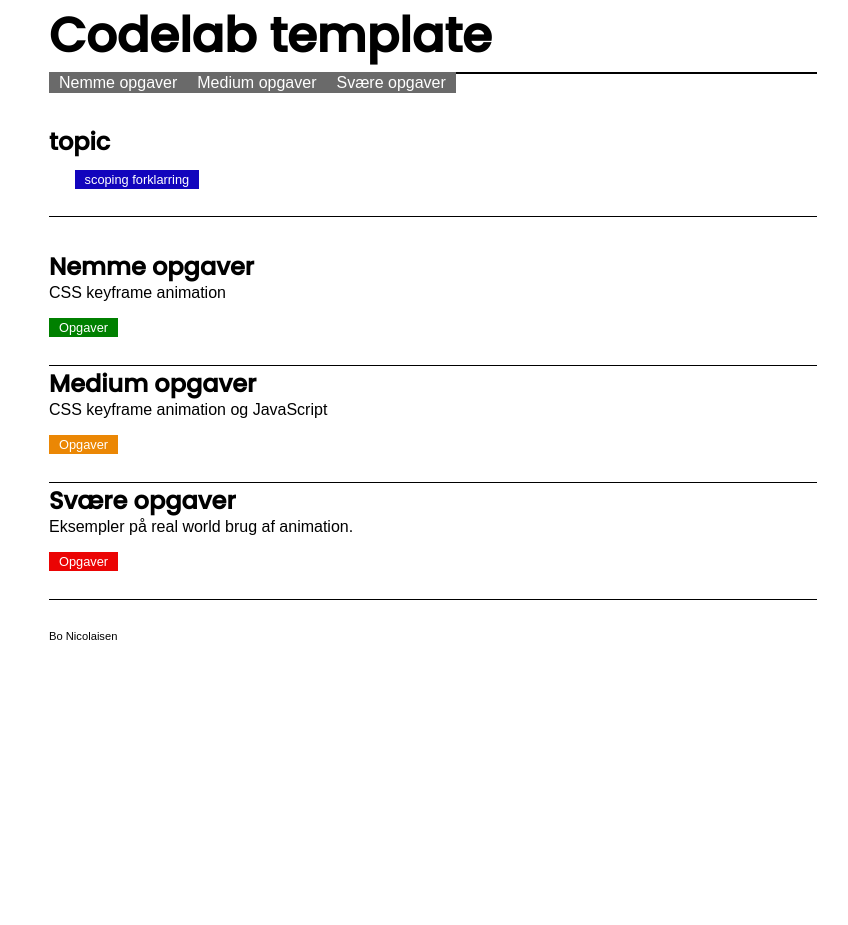
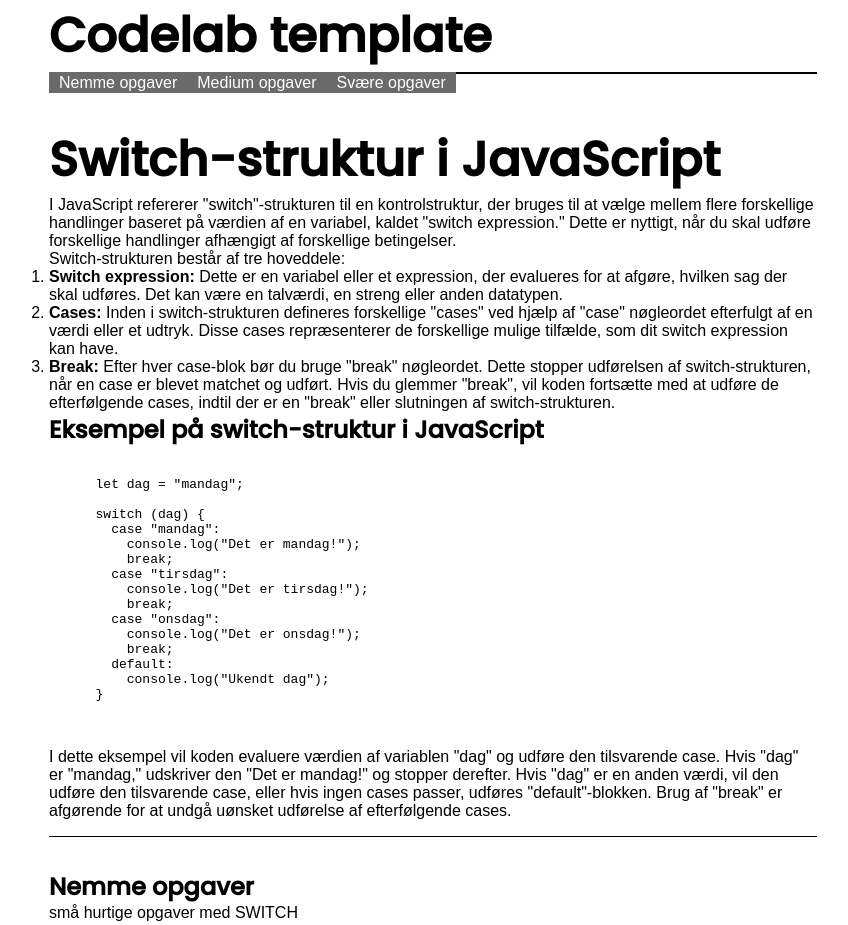
Before and after one commit to bo-nicolaisen/switch-codelab, a plain HTML site: page index.html in a window 1280 px wide. Shown: the top 925 px of the page, without its empty margins (15-863 px from the left). Before the commit the page ends 800 px from the top, so only its background shows below. Drawn offline with Linux system fonts and the light colour scheme; a web font is replaced by a local one.

Commit message:
explanation
added explanation to frontpage

```diff
--- a/index.html
+++ b/index.html
@@ -23,13 +23,68 @@
             <!-- menu generated by js from sections by id -->
         </nav>
         <article class="mainDescription">
+            <h1>Switch-struktur i JavaScript</h1>
+            <p>
+                I JavaScript refererer "switch"-strukturen til en kontrolstruktur, der bruges til at vælge mellem flere
+                forskellige
+                handlinger baseret på værdien af en variabel, kaldet "switch expression." Dette er nyttigt, når du skal
+                udføre
+                forskellige handlinger afhængigt af forskellige betingelser.
+            </p>
+            <p>
+                Switch-strukturen består af tre hoveddele:
+            </p>
+            <ol>
+                <li><strong>Switch expression:</strong> Dette er en variabel eller et expression, der evalueres for at
+                    afgøre,
+                    hvilken sag
+                    der skal udføres. Det kan være en talværdi, en streng eller anden datatypen.</li>
+                <li><strong>Cases:</strong> Inden i switch-strukturen defineres forskellige "cases" ved hjælp af "case"
+                    nøgleordet
+                    efterfulgt af en værdi eller et udtryk. Disse cases repræsenterer de forskellige mulige tilfælde,
+                    som dit
+                    switch expression kan have.</li>
+                <li><strong>Break:</strong> Efter hver case-blok bør du bruge "break" nøgleordet. Dette stopper
+                    udførelsen af
+                    switch-strukturen, når en case er blevet matchet og udført. Hvis du glemmer "break", vil koden
+                    fortsætte med at
+                    udføre de efterfølgende cases, indtil der er en "break" eller slutningen af switch-strukturen.</li>
+            </ol>
 
-            <h2>topic</h2>
+            <h2>Eksempel på switch-struktur i JavaScript</h2>
+            <pre>
+            <code>
+    let dag = "mandag";
 
-            <ul class="assignmentNav">
+    switch (dag) {
+      case "mandag":
+        console.log("Det er mandag!");
+        break;
+      case "tirsdag":
+        console.log("Det er tirsdag!");
+        break;
+      case "onsdag":
+        console.log("Det er onsdag!");
+        break;
+      default:
+        console.log("Ukendt dag");
+    }
+            </code>
+        </pre>
+            <p>
+                I dette eksempel vil koden evaluere værdien af variablen "dag" og udføre den tilsvarende case. Hvis
+                "dag" er
+                "mandag," udskriver den "Det er mandag!" og stopper derefter. Hvis "dag" er en anden værdi, vil den
+                udføre den
+                tilsvarende case, eller hvis ingen cases passer, udføres "default"-blokken. Brug af "break" er afgørende
+                for at
+                undgå uønsket udførelse af efterfølgende cases.
+            </p>
+
+            <!--  <ul class="assignmentNav">
                 <li><a class="info" href="assets/pages/scoping.html">scoping forklarring</a></li>
 
-            </ul>
+            </ul> -->
 
         </article>
 
@@ -38,7 +93,7 @@
 
     <section id="sectionOne">
         <h2>Nemme opgaver</h2>
-        <p>CSS keyframe animation</p> <br>
+        <p>små hurtige opgaver med SWITCH</p> <br>
         <ul class="assignmentNav">
             <li><a class="easy" href="assets/pages/easy.html">Opgaver</a></li>
 
@@ -68,7 +123,7 @@
 
     <section id="sectionOne">
         <h2>Svære opgaver</h2>
-        <p>Eksempler på real world brug af animation.</p> <br>
+        <p>Eksempler på real world brug af SWITCH.</p> <br>
         <ul class="assignmentNav">
             <li><a class="hard" href="assets/pages/hard.html">Opgaver</a></li>
 
```
Also changed, not shown: assets/pages/easy.html (+1 -1 lines), assets/pages/hard.html (+2 -1 lines).
